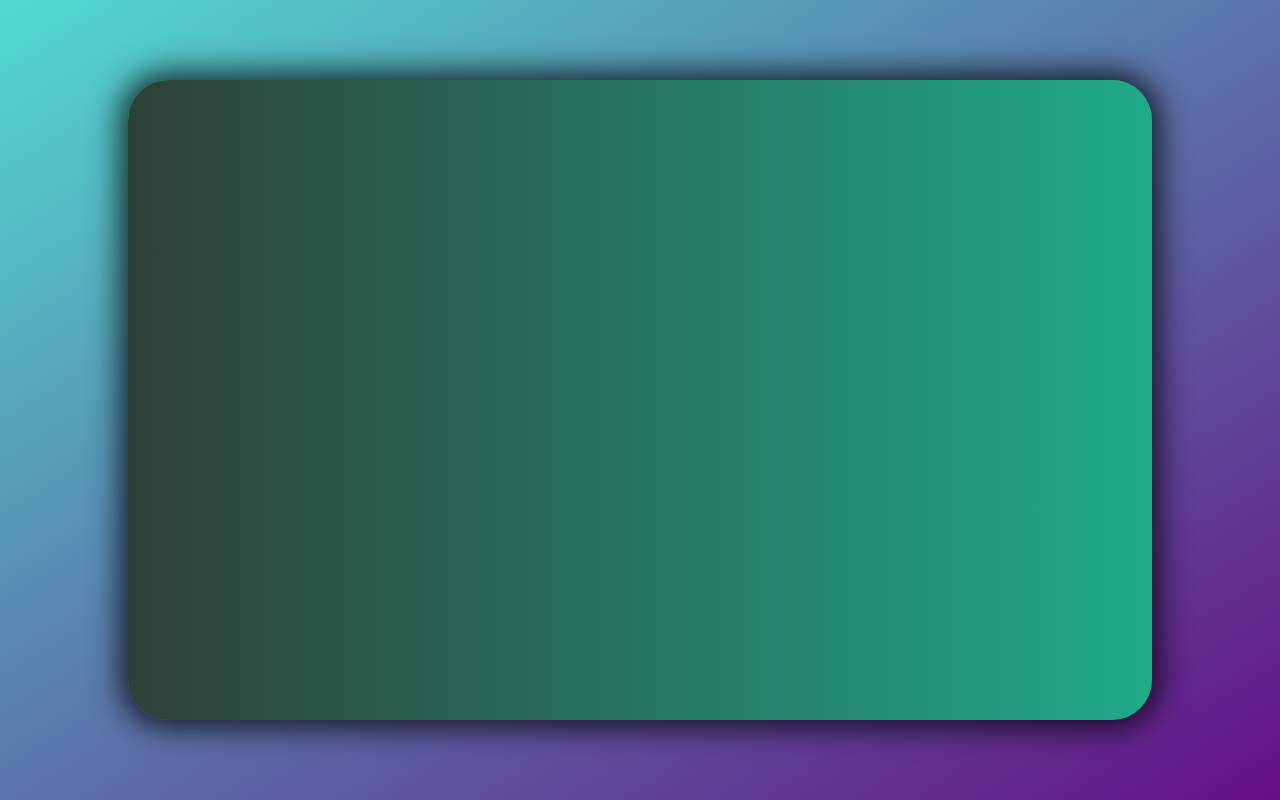
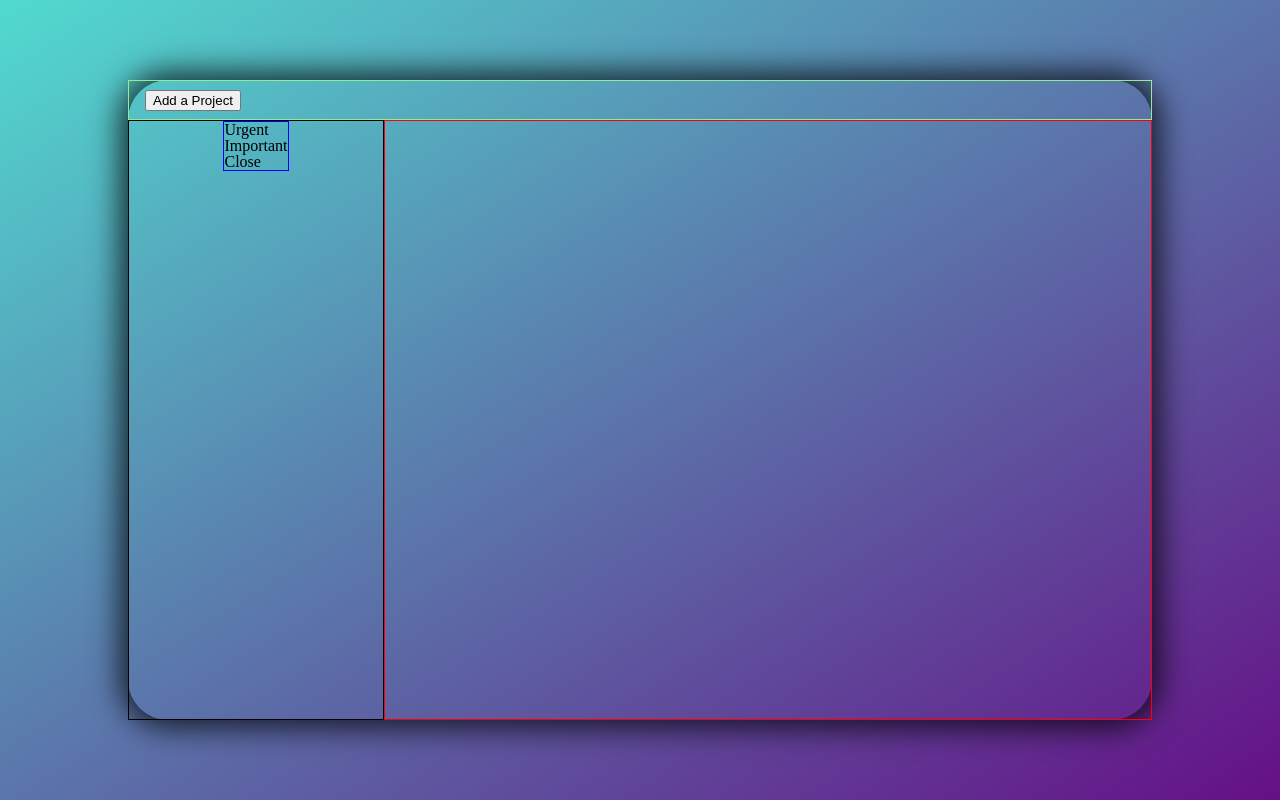
Before and after one commit to jofer86/Todo-List-JS, a website built with webpack: page dist/index.html in a window 1280 px wide. Built offline with nearby package versions, Linux system fonts and the light colour scheme.

Commit message:
start working on the html layout

```diff
--- a/src/main.scss
+++ b/src/main.scss
@@ -1,6 +1,6 @@
 @import 'reset.css';
 
-.appContainer {
+main {
   display: flex;
   align-items: center;
   justify-content: center;
@@ -8,7 +8,7 @@
   height: 100vh;
 };
 
-.project {
+.appContainer {
   height: 80vh;
   width: 80vw;
   border-radius: 40px;
@@ -24,4 +24,39 @@
   &__red{
 
   }
+
+  display: grid;
+  grid-template-columns: 1fr 3fr;
+  grid-template-rows: 40px auto;
+  grid-template-areas: "top top"
+                      "left main";
 }
+
+.addition {
+  grid-area: top;
+  border: 1px solid lightgreen;
+  display: flex;
+  align-items: center;
+  padding: 1rem;
+}
+
+.lateral-tab {
+  border: 1px solid;
+  grid-area: left;
+
+  display: flex;
+  flex-direction: column;
+  align-items: center;
+  ul {
+    border: 1px solid blue;
+  }
+}
+
+.main-view {
+  grid-area: main;
+  border: 1px solid red;
+}
+
+.hide {
+  display: none;
+}
```
Also changed, not shown: dist/index.html, 1 other file.
